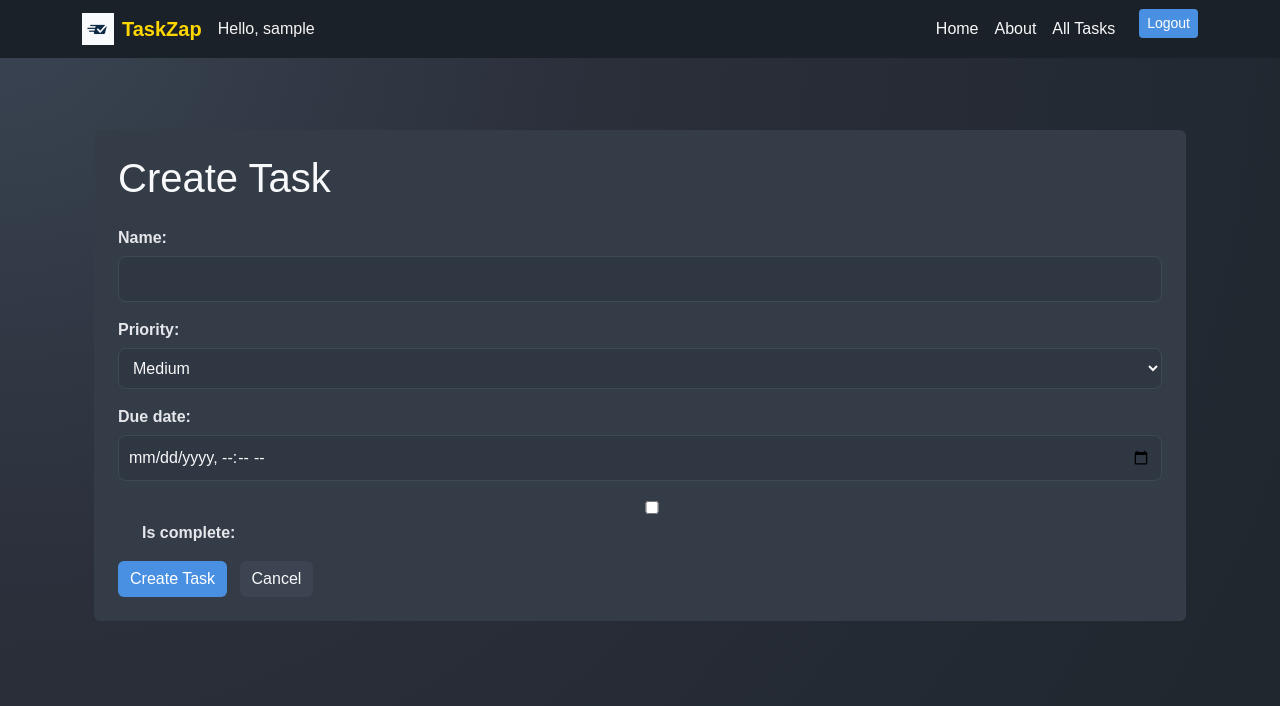
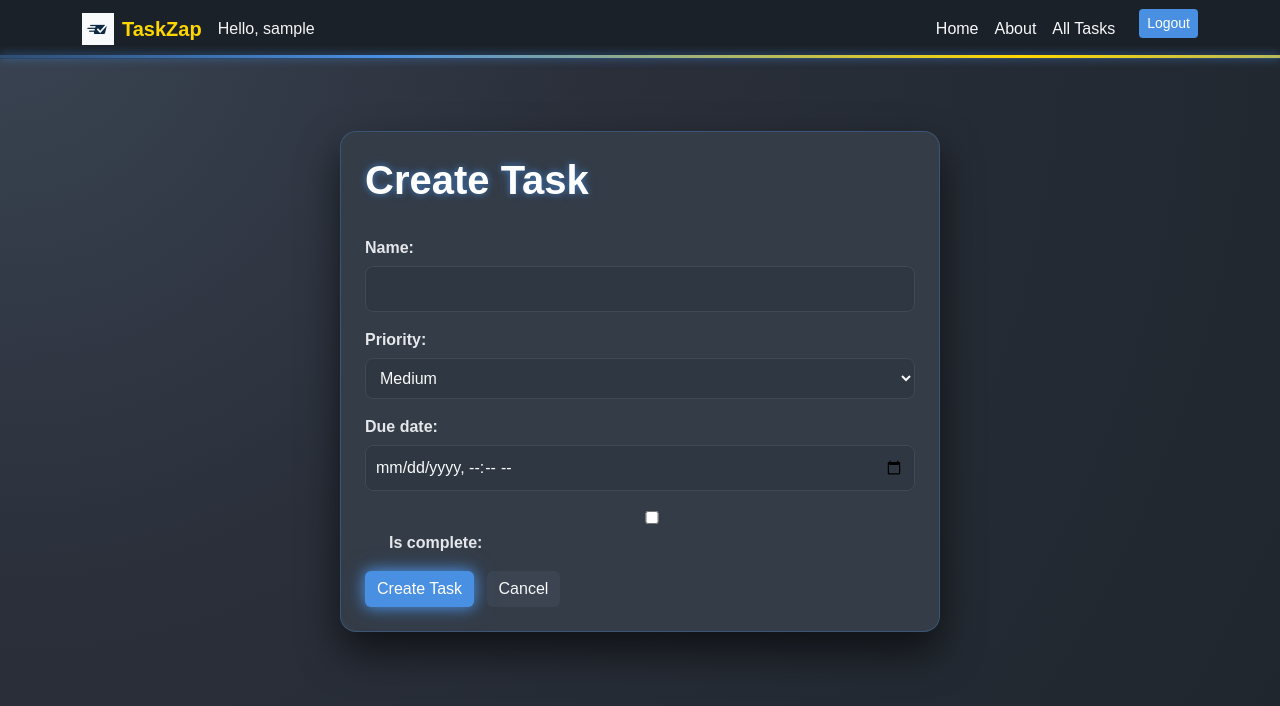
Before and after one commit to Zebyrod/todo-django-crud-app, a Django app: page /tasks/create/ in a window 1280 px wide. Shown: the top 706 px of the page. Run offline with Django 5.2, Linux system fonts and the light colour scheme; the visitor is signed in with stand-in values (Sample User, id 1).

Commit message:
Went down a big CSS rabit hole. Tried to work on some easy animiations gradients, and used AI assistance to try to expand on the intended theme I had in mind

```diff
--- a/main_app/templates/tasks/detail.html
+++ b/main_app/templates/tasks/detail.html
@@ -36,7 +36,7 @@
   <!-- Created / Updated -->
 
    <p class="mb-4">
-    <small class="text-muted">
+    <small>
       Created: {{ task.created_at|date:"M d, Y g:i A" }} <br>
       Last Updated: {{ task.updated_at|date:"M d, Y g:i A" }}
     </small>
@@ -49,7 +49,7 @@
         <div>
            {{ forloop.counter }}. {{ subtask.description }}
           {% if subtask.completed_at %}
-          <small class="text-muted ms-2">(Completed: {{ subtask.completed_at|date:"M d, Y g:i A" }})</small>
+          <small class="ms-2">(Completed: {{ subtask.completed_at|date:"M d, Y g:i A" }})</small>
           {% endif %}
         </div>
         <span class="badge {% if subtask.is_complete %}bg-success{% else %}bg-secondary{% endif %}">
--- a/main_app/templates/tasks/index.html
+++ b/main_app/templates/tasks/index.html
@@ -1,5 +1,4 @@
 {% extends 'base.html' %} {% load static %} {% block head %}
-<link rel="stylesheet" href="{% static 'css/tasks/task-index.css' %}" />
 {% endblock %} {% block content %}
 
 <section class="mb-4 d-flex justify-content-between align-items-center">
--- a/main_app/templates/tasks/task_form.html
+++ b/main_app/templates/tasks/task_form.html
@@ -3,8 +3,8 @@
 {% extends 'base.html' %}
 {% block content %}
 
-<section class="container my-5">
-     <div class="card p-4">
+<section class="container my-5 d-flex justify-content-center">
+     <div class="card p-4 thunder-form-card">
     <h1 class="mb-4">
         {{ form.instance.pk|yesno:'Edit Task,Create Task' }}
     </h1>
--- a/static/css/base.css
+++ b/static/css/base.css
@@ -10,9 +10,6 @@
   }
 
   /* Navbar */
-  .navbar {
-    background-color: #1F262D; /* dark, contrasts with yellow text */
-  }
   .navbar-brand {
     color: #FFD700 !important; /* yellow brand name */
     font-weight: bold;
@@ -26,9 +23,6 @@
     text-shadow: 0 0 8px rgba(74, 144, 226, 0.8);
   }
 
-  .custom-navbar {
-  background-color: #1B2128;
-}
 
   /* Buttons */
   .btn {
@@ -129,3 +123,196 @@ form label {
   background-color: #4A90E2;
   border-color: #4A90E2;
 }
+
+/* Thunder Form Card Layout */
+.thunder-form-card {
+  width: 100%;
+  max-width: 600px;  /* limits width */
+  border-radius: 16px;
+  position: relative;
+  transition: 0.3s ease-in-out;
+  border: 1px solid rgba(74, 144, 226, 0.3);
+  box-shadow: 0 20px 40px rgba(0,0,0,0.6);
+}
+
+/* Subtle lightning border glow */
+.thunder-form-card:hover {
+  box-shadow:
+    0 0 10px rgba(74, 144, 226, 0.5),
+    0 0 20px rgba(74, 144, 226, 0.3);
+}
+
+
+/* Heading lightning glow */
+.thunder-form-card h1 {
+  color: #FFFFFF;
+  text-shadow:
+    0 0 6px rgba(74, 144, 226, 0.6),
+    0 0 12px rgba(74, 144, 226, 0.3);
+  font-weight: 700;
+}
+
+/* Lightning Pulse Animation */
+@keyframes lightningPulse {
+  0% {
+    box-shadow: 0 0 0 rgba(74, 144, 226, 0.7);
+  }
+  50% {
+    box-shadow: 0 0 15px rgba(74, 144, 226, 0.9),
+                0 0 25px rgba(74, 144, 226, 0.6);
+  }
+  100% {
+    box-shadow: 0 0 0 rgba(74, 144, 226, 0.7);
+  }
+}
+
+/* Apply pulse to primary submit button */
+.thunder-form-card .btn-primary {
+  position: relative;
+  animation: lightningPulse 2.5s infinite ease-in-out;
+  transition: 0.2s ease-in-out;
+}
+
+/* Stronger electric effect on hover */
+.thunder-form-card .btn-primary:hover {
+  animation: none;
+  box-shadow:
+    0 0 18px rgba(74, 144, 226, 1),
+    0 0 30px rgba(74, 144, 226, 0.7);
+  transform: translateY(-2px);
+}
+
+/* Thunder Heading Underline */
+.thunder-form-card h1 {
+  position: relative;
+  display: inline-block;
+  padding-bottom: 8px;
+}
+
+/* Glowing animated underline */
+.thunder-form-card h1::after {
+  content: "";
+  position: absolute;
+  left: 0;
+  bottom: 0;
+  height: 3px;
+  width: 0%;
+  background: linear-gradient(90deg, #4A90E2, #FFD700);
+  box-shadow: 0 0 8px rgba(74, 144, 226, 0.8);
+  transition: width 0.4s ease-in-out;
+}
+
+/* Expand underline on hover */
+.thunder-form-card h1:hover::after {
+  width: 100%;
+}
+
+
+/* Navbar lightning base */
+.custom-navbar {
+  position: relative;
+  background-color: #1B2128;
+  border-bottom: 1px solid rgba(74, 144, 226, 0.2);
+}
+
+/* Glowing lightning underline */
+.custom-navbar::after {
+  content: "";
+  position: absolute;
+  bottom: 0;
+  left: 0;
+  width: 100%;
+  height: 3px;
+  background: linear-gradient(
+    90deg,
+    transparent,
+    #4A90E2,
+    #FFD700,
+    #4A90E2,
+    transparent
+  );
+  background-size: 200% 100%;
+  animation: lightningFlow 6s linear infinite;
+  box-shadow: 0 0 10px rgba(74, 144, 226, 0.8);
+}
+
+/* Smooth flowing animation */
+@keyframes lightningFlow {
+  0% { background-position: 0% 0%; }
+  100% { background-position: 200% 0%; }
+}
+
+/* Thunder Delete Button */
+.btn-danger,
+.btn-outline-danger {
+  color: #FF6B6B !important;  /* brighter red */
+  border-color: #FF6B6B !important;
+  background-color: transparent;
+  transition: 0.2s ease-in-out;
+}
+
+/* Solid storm delete */
+.btn-danger {
+  background-color: #8B1E2D !important;
+  border: none;
+  color: #FFFFFF !important;
+}
+
+/* Hover effect */
+.btn-danger:hover,
+.btn-outline-danger:hover {
+  background-color: #C0392B !important;
+  border-color: #C0392B !important;
+  color: #FFFFFF !important;
+  box-shadow: 0 0 10px rgba(255, 75, 75, 0.7);
+}
+
+/* Thunder Modal Card */
+.thunder-modal-card {
+  width: 100%;
+  max-width: 500px;
+  background-color: #2F3742;
+  border-radius: 16px;
+  border: 1px solid rgba(74, 144, 226, 0.3);
+  box-shadow:
+    0 0 20px rgba(0, 0, 0, 0.6),
+    0 0 15px rgba(74, 144, 226, 0.2);
+  transition: 0.3s ease-in-out;
+}
+
+/* Hover lightning glow */
+.thunder-modal-card:hover {
+  box-shadow:
+    0 0 25px rgba(0, 0, 0, 0.7),
+    0 0 20px rgba(74, 144, 226, 0.4);
+}
+
+/* Modal heading glow */
+.thunder-modal-title {
+  color: #FFFFFF;
+  text-shadow:
+    0 0 6px rgba(74, 144, 226, 0.7),
+    0 0 12px rgba(74, 144, 226, 0.4);
+  font-weight: 700;
+}
+
+/* Delete item highlight */
+.delete-item-name {
+  color: #FF6B6B;
+  text-shadow: 0 0 8px rgba(255, 75, 75, 0.6);
+  font-size: 1.1rem;
+}
+
+/* Stronger danger button for modal */
+.thunder-modal-card .btn-danger {
+  background-color: #8B1E2D;
+  border: none;
+  color: #FFFFFF;
+  transition: 0.2s ease-in-out;
+}
+
+.thunder-modal-card .btn-danger:hover {
+  background-color: #C0392B;
+  box-shadow: 0 0 15px rgba(255, 75, 75, 0.7);
+  transform: translateY(-2px);
+}
```
Also changed, not shown: main_app/templates/subtasks/subtask_confirm_delete.html (+14 -10 lines), main_app/templates/tasks/task_confirm_delete.html (+12 -8 lines).
